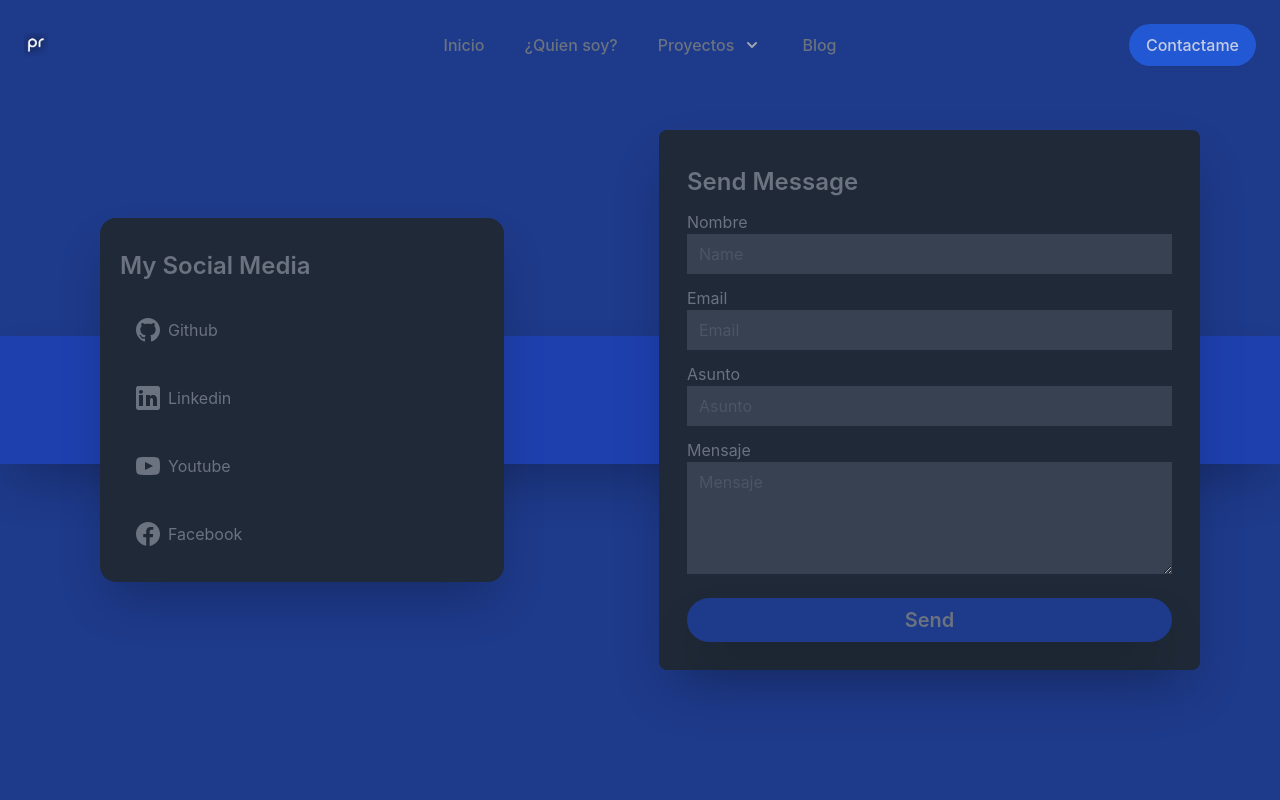
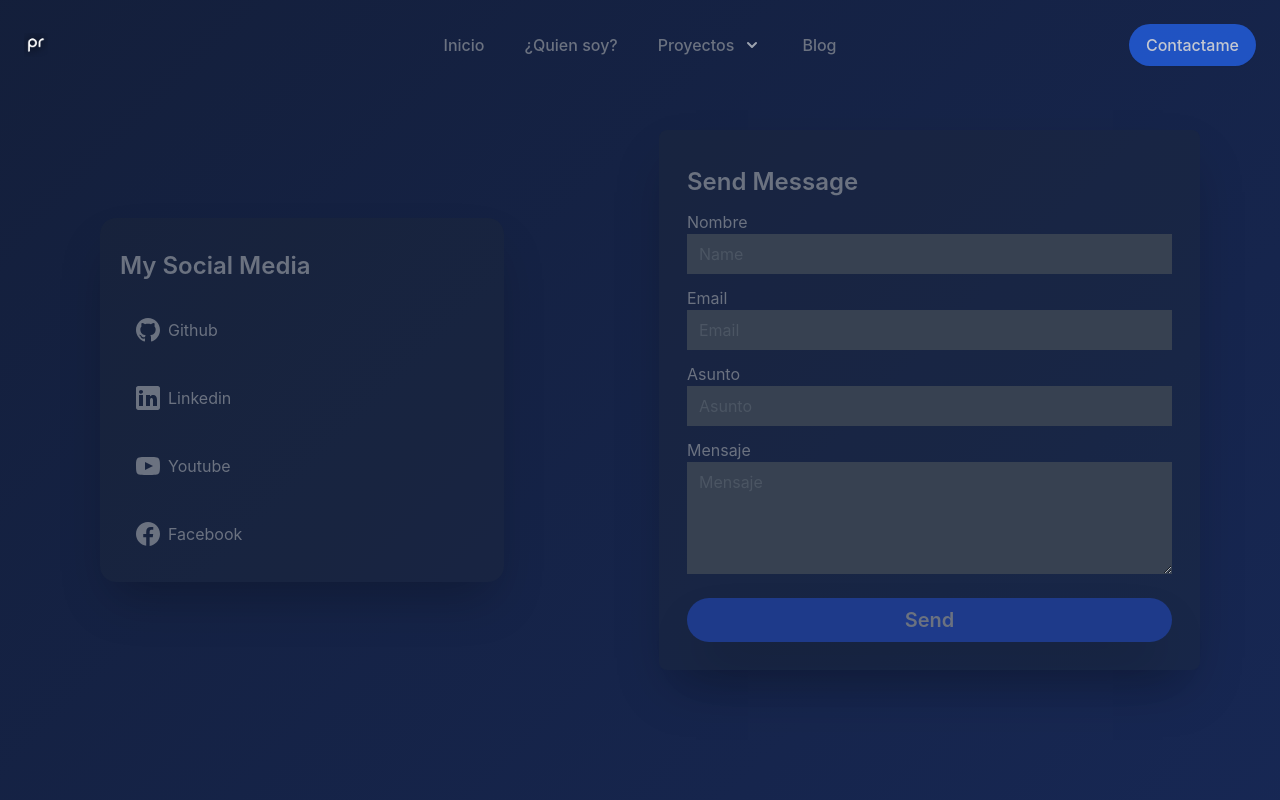
Before and after one commit to pierorolando1/pierorolandovercel, a Next.js app: page /contact in a window 1280 px wide. Shown: the top 800 px of the page. Built offline with nearby package versions, Linux system fonts and the light colour scheme; some icons are missing; a small style sheet from the web is missing.

Commit message:
i add the gradient bg

```diff
--- a/components/Footer/Footer.js
+++ b/components/Footer/Footer.js
@@ -3,7 +3,7 @@ import React from 'react'
 
 const Footer = () => {
     return (
-        <footer className="bg-gray-800 pt-10">
+        <footer className="bg-gray-800 pt-10 z-50 relative">
             <div className="max-w-6xl m-auto text-gray-800 flex flex-wrap justify-left">
                 {/* <!-- Col-1 --> */}
                 <div className="p-5 w-1/2 sm:w-4/12 md:w-3/12">
--- a/pages/contact.js
+++ b/pages/contact.js
@@ -20,14 +20,14 @@ export const ContactForm = () => {
     const [mensaje, setMensaje] = useState('')
 
     return (
-        <section id="contact" className="relative w-full min-h-screen bg-blue-900 text-gray-500 flex md:pt-0 pt-40" >
-            <div className="fixed top-1/2 left-1/2 shadow-2xl transform -translate-x-1/2 -translate-y-1/2 bg-blue-800 h-32 w-full"></div>
+        <section id="contact" className="relative w-full min-h-screen bg-black text-gray-500 flex md:pt-0 pt-40" >
+            {/*<div className="fixed top-1/2 left-1/2 shadow-2xl transform -translate-x-1/2 -translate-y-1/2 bg-blue-800 h-80 w-full z-0" style={{ background: "url('https://cdn.tz.nl/wp-content/uploads/2018/09/shutterstock_680075008.jpg')", backgroundRepeat: 'no-repeat', background  }}></div>*/}
 
             {/* <!-- wrapper --> */}
             <div className="relative p-5 lg:px-20 flex flex-col md:flex-row items-center justify-center flex-1">
                 {/* <!-- Social Media --> */}
                 <div className="w-full md:w-1/2 p-5 md:px-0 mx-5">
-                    <div className="bg-gray-800 shadow-2xl w-full lg:w-3/4 h-full p-5 pt-8 rounded-2xl">
+                    <div className="shadow-2xl w-full lg:w-3/4 h-full p-5 pt-8 rounded-2xl" style={{ backgroundColor:  'rgba(31, 41, 55, 0.3)'}} >
                         <h3 className="text-2xl font-semibold mb-5 hover:text-blue-500">My Social Media</h3>
                         {/* <!-- list --> */}
                         <div className="flex flex-col gap-3">
@@ -60,7 +60,7 @@ export const ContactForm = () => {
                 </div>
 
                 {/* <!-- Contact Me --> */}
-                <form action="#" className="w-full md:w-1/2 p-7 pt-9 rounded-lg shadow-2xl bg-gray-800">
+                <form action="#" className="w-full md:w-1/2 p-7 pt-9 rounded-lg shadow-2xl" style={{ backgroundColor:  'rgba(31, 41, 55, 0.3)'}}>
                     <h2 className="text-2xl pb-3 font-semibold">Send Message</h2>
                     <div>
                         <div className="flex flex-col mb-3">
--- a/styles/globals.css
+++ b/styles/globals.css
@@ -50,7 +50,6 @@ a {
   --tw-bg-opacity: 0.92;
   background-color: rgba(31, 41, 55, var(--tw-bg-opacity));
   transition: all;
-  backdrop-filter: blur(10px);
 }
 
 .navbarpaddingactive{
@@ -58,3 +57,21 @@ a {
     padding-bottom: 1rem !important/* 24px */;
     transition: all;
 }
+
+#contact{
+  background: linear-gradient(-45deg, #1e3a8a,#111827);
+  background-size: 400% 400%;
+  animation: change 5s ease-in-out infinite;
+}
+
+@keyframes change {
+  0%{
+    background-position: 0 50%;
+  }
+  50%{
+    background-position: 100% 50%;
+  }
+  100%{
+    background-position: 0 50%;
+  }
+}
```
Lines whose indentation alone changed are shown as unchanged.
